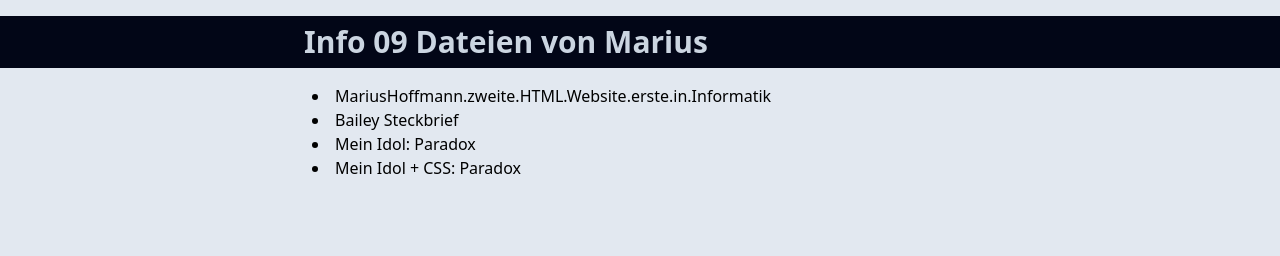
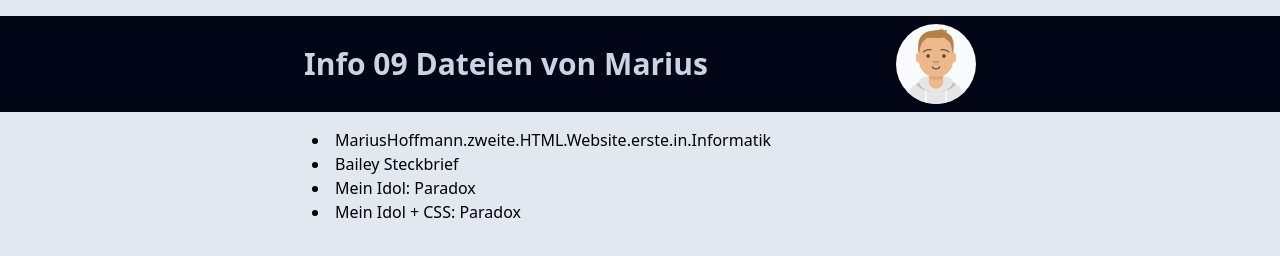
Before and after one commit to novaover9000/info09, a website: page src/index.html in a window 1280 px wide. Drawn offline with Linux system fonts and the light colour scheme.

Commit message:
chore: add avatar

```diff
--- a/src/index.html
+++ b/src/index.html
@@ -23,10 +23,17 @@
 
   <body class="bg-slate-200">
     <div class="bg-slate-950 p-2 mt-4">
-      <div class="max-w-2xl m-auto">
-        <h1 class="text-3xl font-bold text-slate-300">
+      <div class="max-w-2xl m-auto flex flex-row justify-between items-center">
+        <div class="text-3xl font-bold text-slate-300">
           Info 09 Dateien von Marius
-        </h1>
+        </div>
+        <div class="text-3xl font-bold text-slate-300">
+          <img
+            class="w-20 h-20 bg-slate-50 rounded-full"
+            src="./assets/marius.png"
+            alt="Avatar Marius"
+          />
+        </div>
       </div>
     </div>
     <div class="mt-4 px-2 max-w-2xl m-auto">
```
Also changed, not shown: src/assets/marius.png (added), src/output.css.
